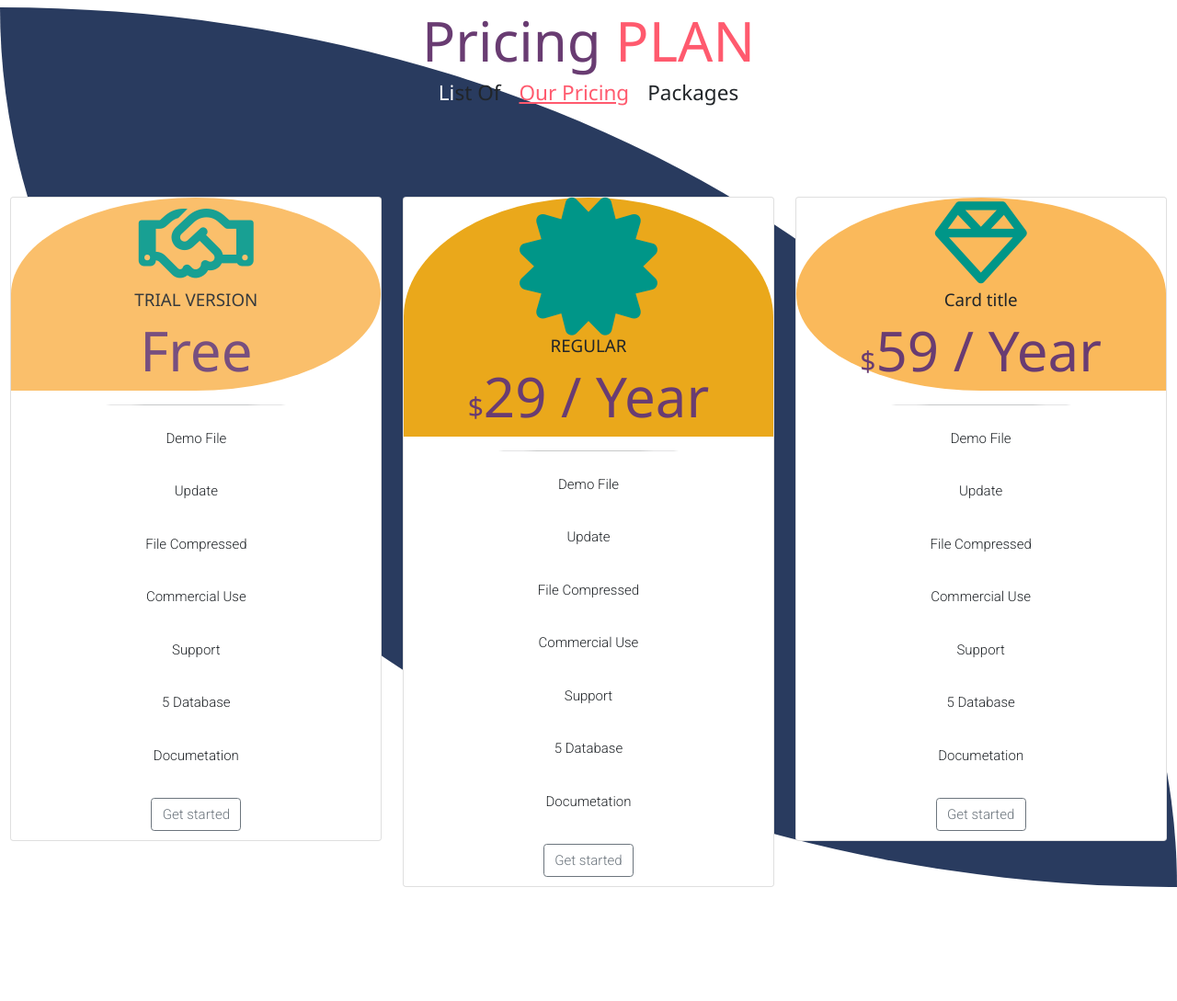
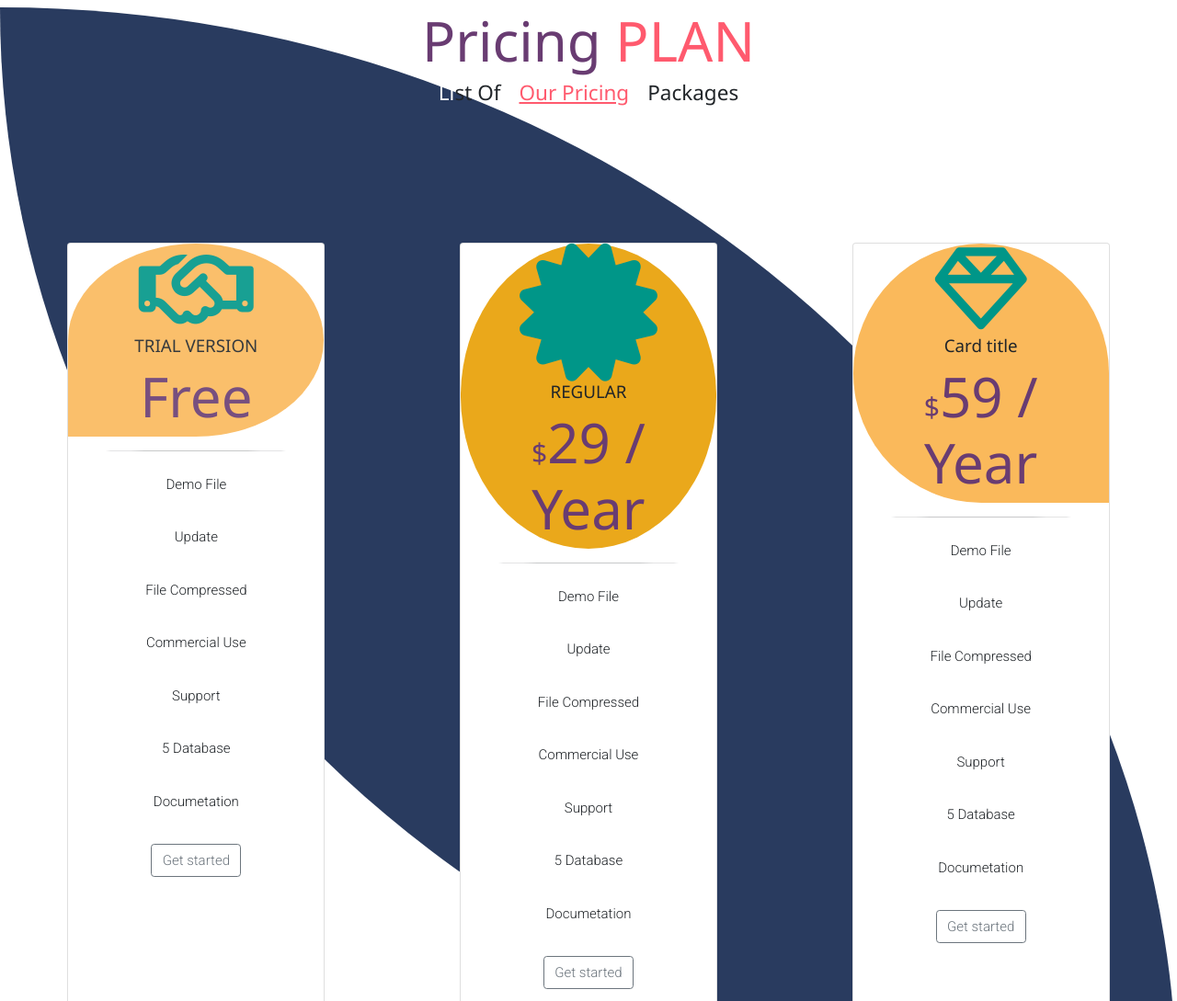
Before and after one commit to mayankkashyap9/dostart-website, a plain HTML site: page index.html in a window 1280 px wide. Shown: the part 8312-9401 px from the top of the page at 92% size. Drawn offline with nearby package versions, Linux system fonts and the light colour scheme.

Commit message:
Update style.css

```diff
--- a/style.css
+++ b/style.css
@@ -235,9 +235,9 @@ padding-left: 90px;
 
 }
 .pricing-color-m{
-  border-top-right-radius:100%;
+
   background-color: #eaa81b;
-  border-top-left-radius:100%;
+  border-radius: 100%;
   padding: 0 40px;
 }
 .pricing-color-2{
@@ -522,12 +522,7 @@ text-align: left;
 .vl{
   display: none;
 }
-.pricing-card{
-display: block;
-  height: 110vh;
-  width: 35vh;
-  margin: 50px auto;
-}
+
 .b{
   width: 650px;
   height: 400px;
@@ -542,7 +537,14 @@ iframe{
 }
 
 }
-
+@media (max-width:1400px) {
+  .pricing-card{
+  display: block;
+    height: 110vh;
+    width: 35vh;
+    margin: 50px auto;
+  }
+}
 @media (max-width:850px) {
 
   .review-img img{
```
